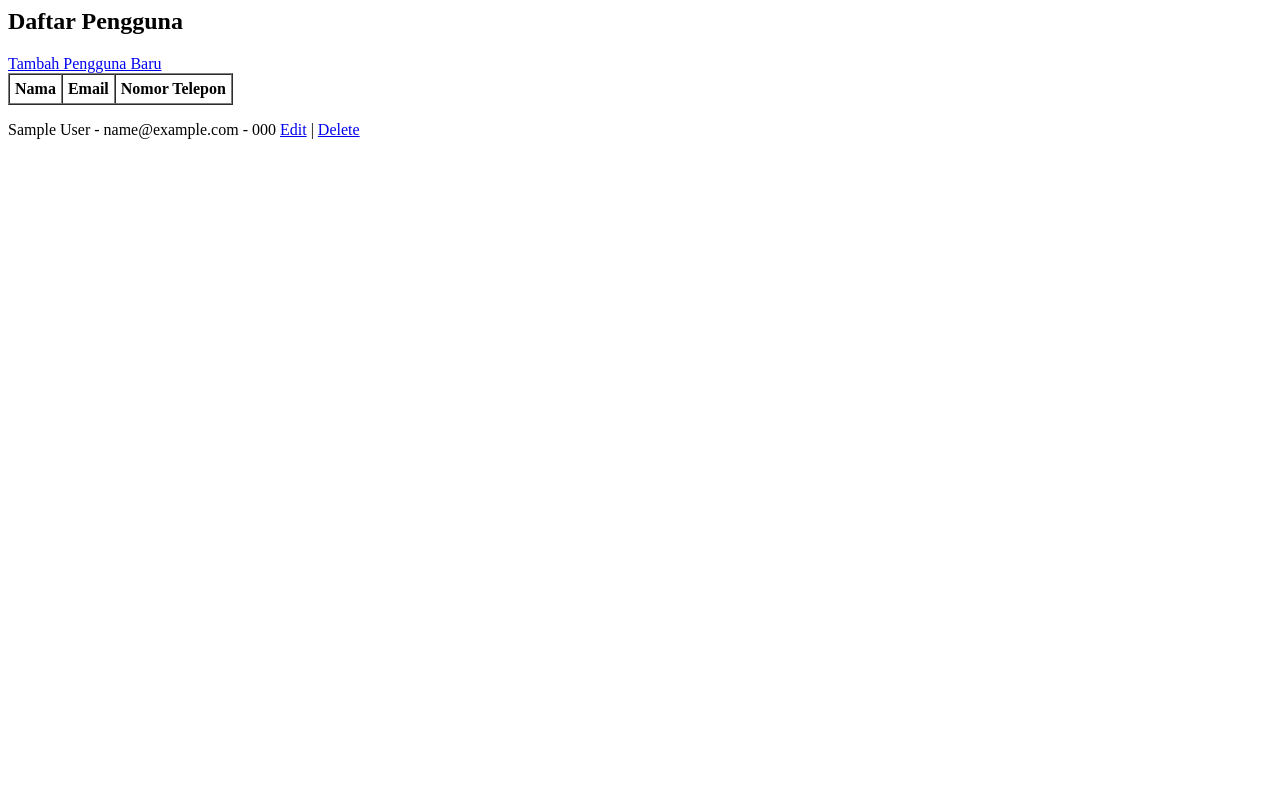
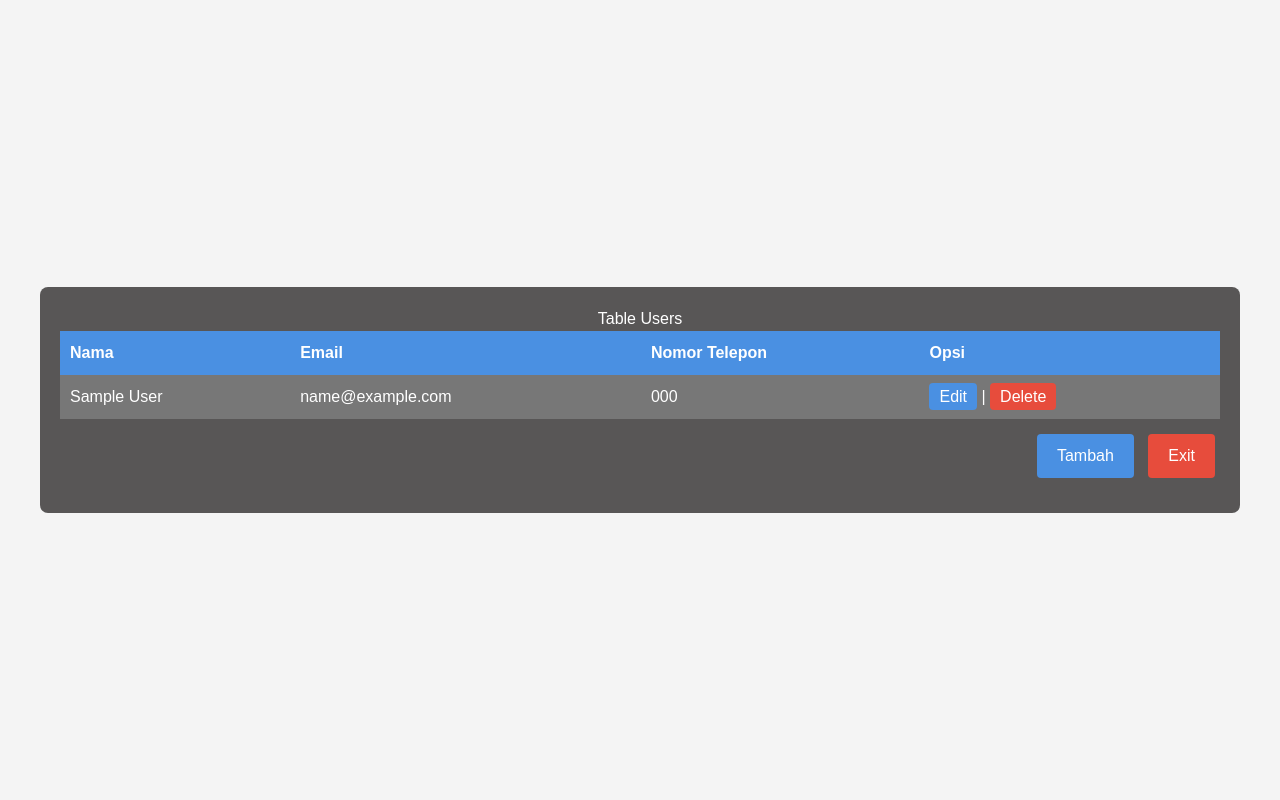
Before and after one commit to Arya0D/tugas3_kelompok5, a PHP site: page /user/index in a window 1280 px wide. Run offline with PHP 8.4, Linux system fonts and the light colour scheme; tables that the repository leaves empty or names only in its code hold one stand-in row (values such as "Sample post"); lists and menus that the app fills with data are empty; some libraries are stand-ins or nearby versions.

Commit message:
crud users

```diff
--- a/app/views/user/index.php
+++ b/app/views/user/index.php
@@ -1,24 +1,99 @@
-<!-- app/views/user/index.php -->
-<h2>Daftar Pengguna</h2>
-<a href="/user/create">Tambah Pengguna Baru</a>
-<table border="1" cellpadding="5" cellspacing="0"></br>
-    <thead>
-        <tr>
-            <th>Nama</th>
-            <th>Email</th>
-            <th>Nomor Telepon</th>
+<!DOCTYPE html>
+<html lang="en">
+<head>
+    <meta charset="UTF-8">
+    <meta name="viewport" content="width=device-width, initial-scale=1.0">
+    <title>Table Users</title>
+    <style>
+        body {
+            font-family: Arial, sans-serif;
+            background-color: #f4f4f4;
+            display: flex;
+            justify-content: center;
+            align-items: center;
+            height: 100vh;
+            margin: 0;
+        }
+        .container {
+            width: 1200px;
+            background-color:rgb(88, 86, 86);
+            border-radius: 8px;
+            padding: 20px;
+            color: white;
+        }
+        table {
+            width: 100%;
+            border-collapse: collapse;
+            margin-bottom: 10px;
+        }
+        th, td {
+            padding: 10px;
+            text-align: left;
+        }
+        th {
+            background-color: #4a90e2;
+            font-weight: bold;
+        }
+        td {
+            background-color: #777;
+        }
+        .btn {
+            padding: 5px 10px;
+            border: none;
+            border-radius: 4px;
+            cursor: pointer;
+            color: white;
+        }
+        .btn-edit {
+            background-color: #4a90e2;
+        }
+        .btn-delete {
+            background-color: #e74c3c;
+        }
+        .btn-add, .btn-exit {
+            margin: 5px;
+            padding: 10px 20px;
+        }
+        .btn-add {
+            background-color: #4a90e2;
+        }
+        .btn-exit {
+            background-color: #e74c3c;
+        }
+    </style>
+</head>
+<body>
 
+    <div class="container">
+        <h2 style="text-align: center; color: white;">Table Users</h2>
+        <table>
+            <thead>
+                <tr>
+                    <th>Nama</th>
+                    <th>Email</th>
+                    <th>Nomor Telepon</th>
+                    <th>Opsi</th>
+                </tr>
+            </thead>
+            <tbody>
+                <?php foreach ($users as $user): ?>
+                    <tr>
+                        <td><?= htmlspecialchars($user['nama']) ?></td>
+                        <td><?= htmlspecialchars($user['email']) ?></td>
+                        <td><?= htmlspecialchars($user['nomor_telepon']) ?></td>
+                        <td>
+                            <a href="/user/edit/<?php echo $user['id_user']; ?>" class="btn btn-edit">Edit</a> |
+                            <a href="/user/delete/<?php echo $user['id_user']; ?>" class="btn btn-delete" onclick="return confirm('Are you sure?')">Delete</a>
+                        </td>
+                    </tr>
+                <?php endforeach; ?>
+            </tbody>
+        </table>
+        <div style="text-align: right;">
 
-<table>
-    <tr>
-        <th></th>
-    </tr>
-    <?php foreach ($users as $user): ?>
-        <div>
-            <p><?= htmlspecialchars($user['nama']) ?> - <?= htmlspecialchars($user['email']) ?> - <?= htmlspecialchars($user['nomor_telepon']) ?>
-            <a href="/user/edit/<?php echo $user['id_user']; ?>">Edit</a> |
-            <a href="/user/delete/<?php echo $user['id_user']; ?>" onclick="return confirm('Are you sure?')">Delete</a>
-            </p>
+        <a href="/user/create" style="display: inline-block; margin-bottom: 10px; color: #4a90e2; text-decoration: none;"><button class="btn btn-add">Tambah</button></a>
+            <button class="btn btn-exit">Exit</button>
         </div>
-    <?php endforeach; ?>
-    </table>
+    </div>
+</body>
+</html>
--- a/public/index.php
+++ b/public/index.php
@@ -1,3 +1,12 @@
+<!DOCTYPE html>
+<html lang="en">
+<head>
+    <meta charset="UTF-8">
+    <meta name="viewport" content="width=device-width, initial-scale=1.0">
+    <title>Document</title>
+    <script src="https://cdn.tailwindcss.com"></script>
+</head>
+<body>
 <?php
 
 ini_set('display_errors', 1);
@@ -6,3 +15,6 @@ error_reporting(E_ALL);
 
 // public/index.php
 require_once '../routes.php';
+?>
+</body>
+</html>
```
